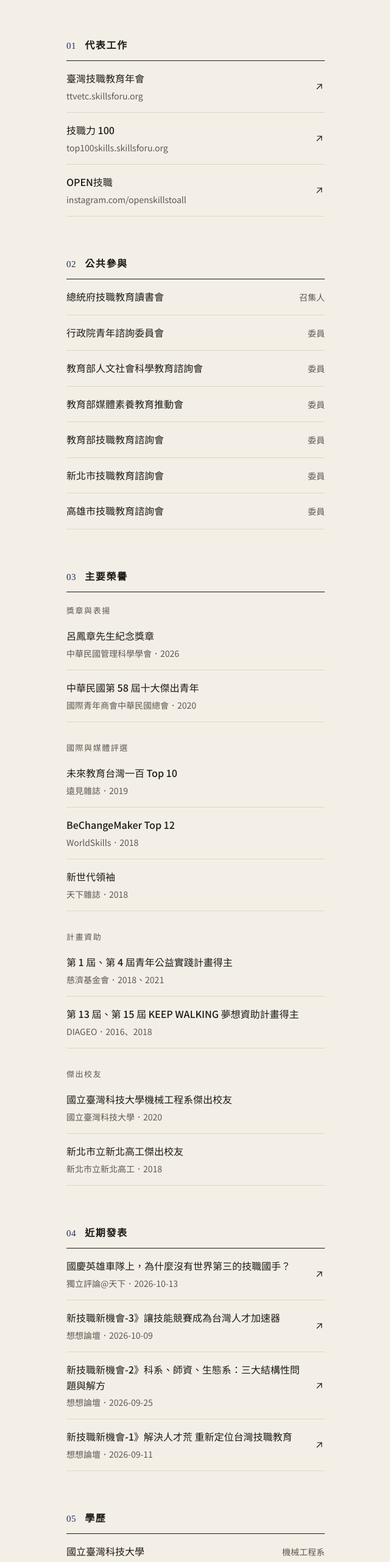
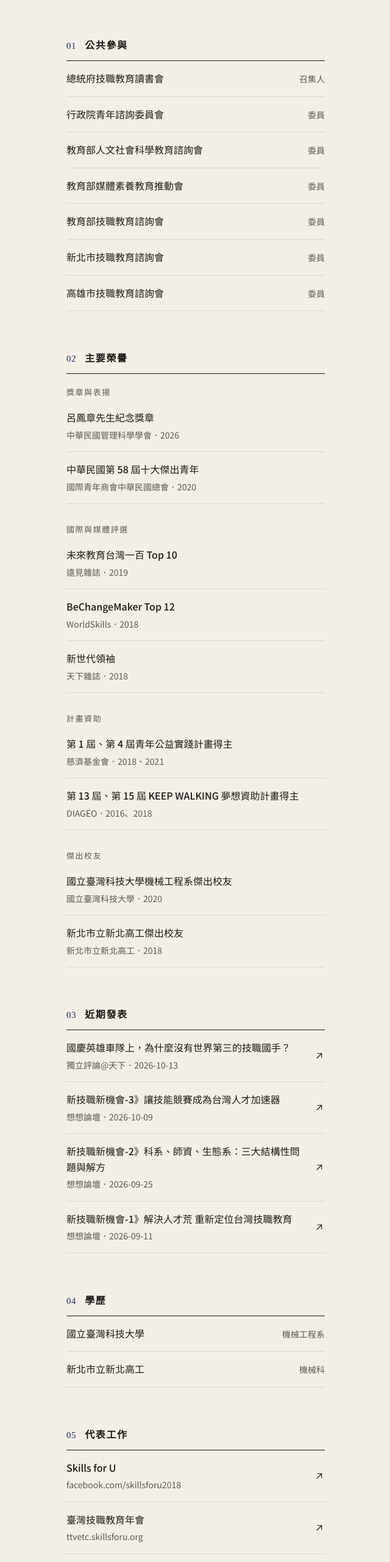
Before and after one commit to SkillsforU/skillsforu-ceo-card, a plain HTML site: page index.html in a window 1280 px wide. Shown: the part 1048-3609 px from the top of the page at 61% size, without its empty margins (319-959 px from the left). Drawn offline with Linux system fonts and the light colour scheme.

Commit message:
Add Skills for U to 代表工作 and move the section above contact
Co-Authored-By: Claude Opus 5.5 <noreply@anthropic.com>
Claude-Session: https://claude.ai/code/session_01FtLNdgUbPA194H3jXKTahs

```diff
--- a/index.html
+++ b/index.html
@@ -106,31 +106,7 @@
   </header>
 
   <section aria-labelledby="s1">
-    <h2 id="s1"><span class="num">01</span><span>代表工作</span></h2>
-    <ul>
-      <li>
-        <a class="item-link" href="https://ttvetc.skillsforu.org/" target="_blank" rel="noopener">
-          <span class="stack"><span class="item__title">臺灣技職教育年會</span><span class="item__meta">ttvetc.skillsforu.org</span></span>
-          <svg class="arrow" aria-hidden="true" width="18" height="18" viewBox="0 0 24 24" fill="none" stroke="currentColor" stroke-width="1.6" stroke-linecap="round" stroke-linejoin="round"><path d="M7 17L17 7"/><path d="M8 7h9v9"/></svg>
-        </a>
-      </li>
-      <li>
-        <a class="item-link" href="https://top100skills.skillsforu.org/" target="_blank" rel="noopener">
-          <span class="stack"><span class="item__title">技職力 100</span><span class="item__meta">top100skills.skillsforu.org</span></span>
-          <svg class="arrow" aria-hidden="true" width="18" height="18" viewBox="0 0 24 24" fill="none" stroke="currentColor" stroke-width="1.6" stroke-linecap="round" stroke-linejoin="round"><path d="M7 17L17 7"/><path d="M8 7h9v9"/></svg>
-        </a>
-      </li>
-      <li>
-        <a class="item-link" href="https://www.instagram.com/openskillstoall/" target="_blank" rel="noopener">
-          <span class="stack"><span class="item__title">OPEN技職</span><span class="item__meta">instagram.com/openskillstoall</span></span>
-          <svg class="arrow" aria-hidden="true" width="18" height="18" viewBox="0 0 24 24" fill="none" stroke="currentColor" stroke-width="1.6" stroke-linecap="round" stroke-linejoin="round"><path d="M7 17L17 7"/><path d="M8 7h9v9"/></svg>
-        </a>
-      </li>
-    </ul>
-  </section>
-
-  <section aria-labelledby="s2">
-    <h2 id="s2"><span class="num">02</span><span>公共參與</span></h2>
+    <h2 id="s1"><span class="num">01</span><span>公共參與</span></h2>
     <ul>
       <li class="row"><span class="row__main">總統府技職教育讀書會</span><span class="row__side">召集人</span></li>
       <li class="row"><span class="row__main">行政院青年諮詢委員會</span><span class="row__side">委員</span></li>
@@ -142,8 +118,8 @@
     </ul>
   </section>
 
-  <section aria-labelledby="s3">
-    <h2 id="s3"><span class="num">03</span><span>主要榮譽</span></h2>
+  <section aria-labelledby="s2">
+    <h2 id="s2"><span class="num">02</span><span>主要榮譽</span></h2>
     <div class="group">
       <h3 class="group__label">獎章與表揚</h3>
       <ul>
@@ -175,8 +151,8 @@
     </div>
   </section>
 
-  <section aria-labelledby="s4">
-    <h2 id="s4"><span class="num">04</span><span>近期發表</span></h2>
+  <section aria-labelledby="s3">
+    <h2 id="s3"><span class="num">03</span><span>近期發表</span></h2>
     <ul>
       <li>
         <a class="item-link" href="https://opinion.cw.com.tw/blog/profile/572/article/17858" target="_blank" rel="noopener">
@@ -205,11 +181,41 @@
     </ul>
   </section>
 
-  <section aria-labelledby="s5">
-    <h2 id="s5"><span class="num">05</span><span>學歷</span></h2>
+  <section aria-labelledby="s4">
+    <h2 id="s4"><span class="num">04</span><span>學歷</span></h2>
     <ul>
       <li class="row"><span class="row__main">國立臺灣科技大學</span><span class="row__side">機械工程系</span></li>
       <li class="row"><span class="row__main">新北市立新北高工</span><span class="row__side">機械科</span></li>
+    </ul>
+  </section>
+
+  <section aria-labelledby="s5">
+    <h2 id="s5"><span class="num">05</span><span>代表工作</span></h2>
+    <ul>
+      <li>
+        <a class="item-link" href="https://www.facebook.com/skillsforu2018" target="_blank" rel="noopener">
+          <span class="stack"><span class="item__title">Skills for U</span><span class="item__meta">facebook.com/skillsforu2018</span></span>
+          <svg class="arrow" aria-hidden="true" width="18" height="18" viewBox="0 0 24 24" fill="none" stroke="currentColor" stroke-width="1.6" stroke-linecap="round" stroke-linejoin="round"><path d="M7 17L17 7"/><path d="M8 7h9v9"/></svg>
+        </a>
+      </li>
+      <li>
+        <a class="item-link" href="https://ttvetc.skillsforu.org/" target="_blank" rel="noopener">
+          <span class="stack"><span class="item__title">臺灣技職教育年會</span><span class="item__meta">ttvetc.skillsforu.org</span></span>
+          <svg class="arrow" aria-hidden="true" width="18" height="18" viewBox="0 0 24 24" fill="none" stroke="currentColor" stroke-width="1.6" stroke-linecap="round" stroke-linejoin="round"><path d="M7 17L17 7"/><path d="M8 7h9v9"/></svg>
+        </a>
+      </li>
+      <li>
+        <a class="item-link" href="https://top100skills.skillsforu.org/" target="_blank" rel="noopener">
+          <span class="stack"><span class="item__title">技職力 100</span><span class="item__meta">top100skills.skillsforu.org</span></span>
+          <svg class="arrow" aria-hidden="true" width="18" height="18" viewBox="0 0 24 24" fill="none" stroke="currentColor" stroke-width="1.6" stroke-linecap="round" stroke-linejoin="round"><path d="M7 17L17 7"/><path d="M8 7h9v9"/></svg>
+        </a>
+      </li>
+      <li>
+        <a class="item-link" href="https://www.instagram.com/openskillstoall/" target="_blank" rel="noopener">
+          <span class="stack"><span class="item__title">OPEN技職</span><span class="item__meta">instagram.com/openskillstoall</span></span>
+          <svg class="arrow" aria-hidden="true" width="18" height="18" viewBox="0 0 24 24" fill="none" stroke="currentColor" stroke-width="1.6" stroke-linecap="round" stroke-linejoin="round"><path d="M7 17L17 7"/><path d="M8 7h9v9"/></svg>
+        </a>
+      </li>
     </ul>
   </section>
 
```
